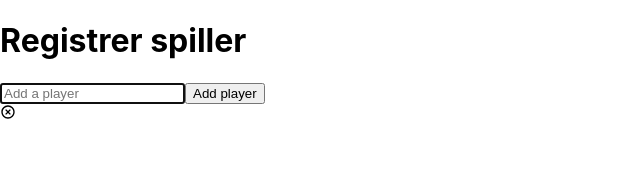
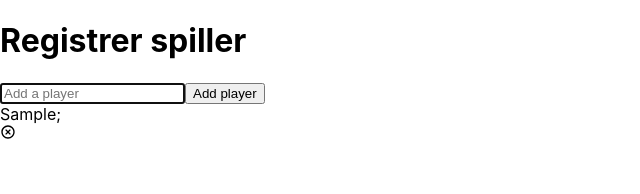
Before and after one commit to nmaaskant/guttasporsmal, a React (Create React App) app: page / in a window 1280 px wide. Both pictures are taken after typing "Sample" into the empty fields and a click on the button "Add player". Shown: the top 194 px of the page, without its empty margins (0-640 px from the left). Built offline with nearby package versions, Linux system fonts and the light colour scheme.

Commit message:
Added player.text

```diff
--- a/src/components/Player.js
+++ b/src/components/Player.js
@@ -5,9 +5,12 @@ function Player ({players, removePlayer}) {
 
 
     return players.map((player) => (
-        <div className="icons">
+        <div className="">
+            <div>
+                {player.text};
+            </div>
             <RiCloseCircleLine
-           key={player.id} onClick={() => removePlayer(player.id)}
+           key={player.id}onClick={() => removePlayer(player.id)}
            className='delete-icon'/>
         </div>
 
```
